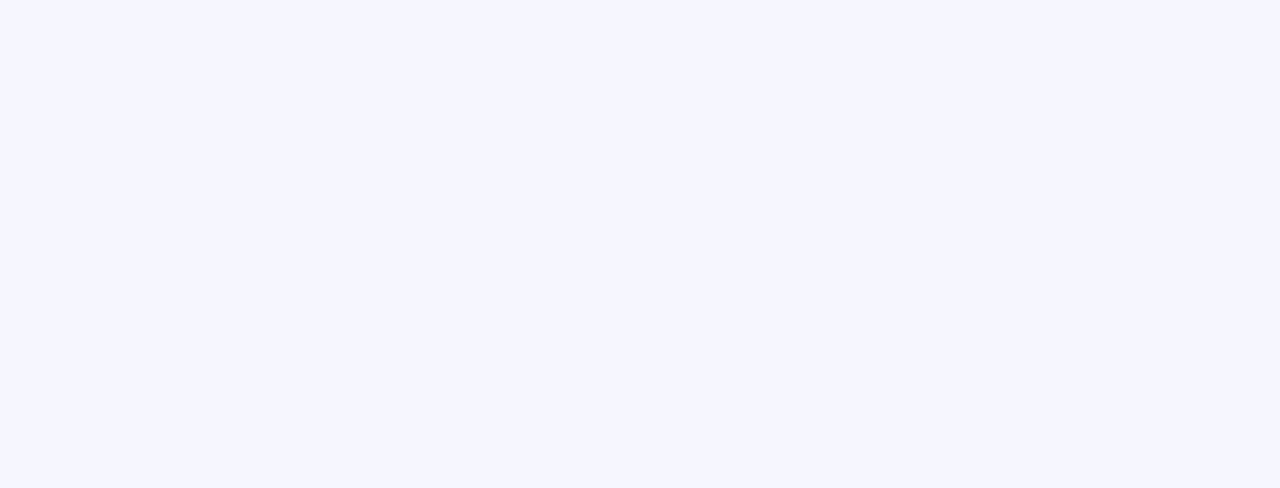
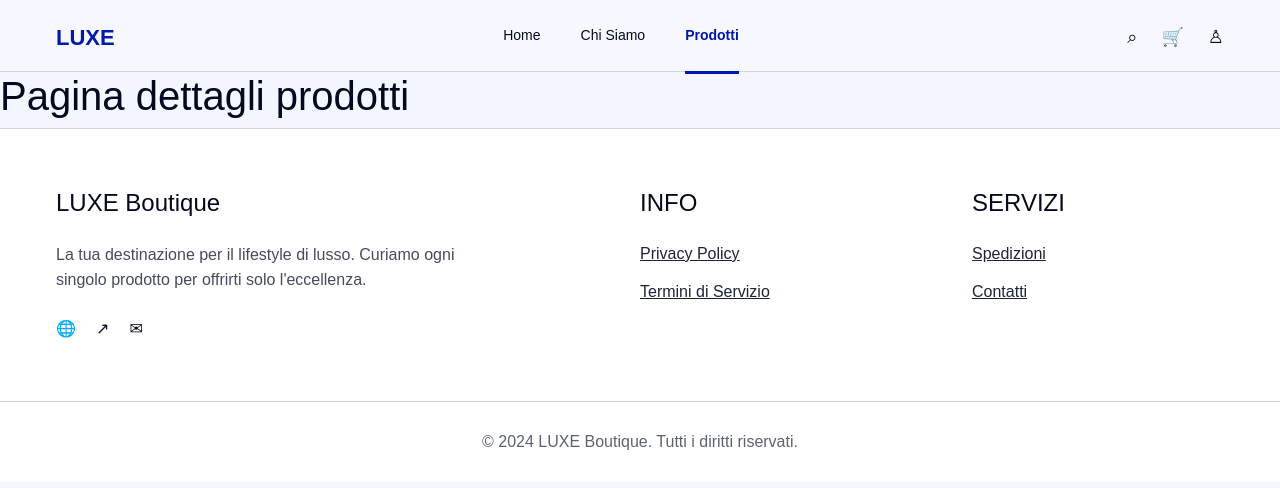
Before and after one commit to alessiaasmeraglia/react-router, a React (Vite) app: page /products/1 in a window 1280 px wide. Before the commit this address had no page. Shown: the top 488 px of the page. Built offline with nearby package versions, Linux system fonts and the light colour scheme.

Commit message:
Esportato pagina ProductDetail

```diff
--- a/src/App.jsx
+++ b/src/App.jsx
@@ -1,9 +1,10 @@
-import { BrowserRouter, Routes, Route, Link } from "react-router-dom";
+import { BrowserRouter, Routes, Route } from "react-router-dom";
 
 import Layout from "./components/Layout"
 import Home from "./pages/Home";
 import About from "./pages/About";
 import Products from "./pages/Products";
+import ProductDetail from "./pages/ProductDetail";
 
 
 function App() {
@@ -14,6 +15,7 @@ function App() {
           <Route path="/" element={<Home />} />
           <Route path="/about" element={<About />} />
           <Route path="/products" element={<Products />} />
+          <Route path="/products/:id" element={<ProductDetail />} />
         </Route>
       </Routes>
     </BrowserRouter>
--- a/src/pages/ProductDetail.jsx
+++ b/src/pages/ProductDetail.jsx
@@ -0,0 +1,10 @@
+import { useEffect, useState } from "react";
+import { Link, useNavigate, useParams } from "react-router-dom";
+
+function ProductDetail() {
+    return (
+        <h1>Pagina dettagli prodotti</h1>
+    );
+}
+
+export default ProductDetail;
```
